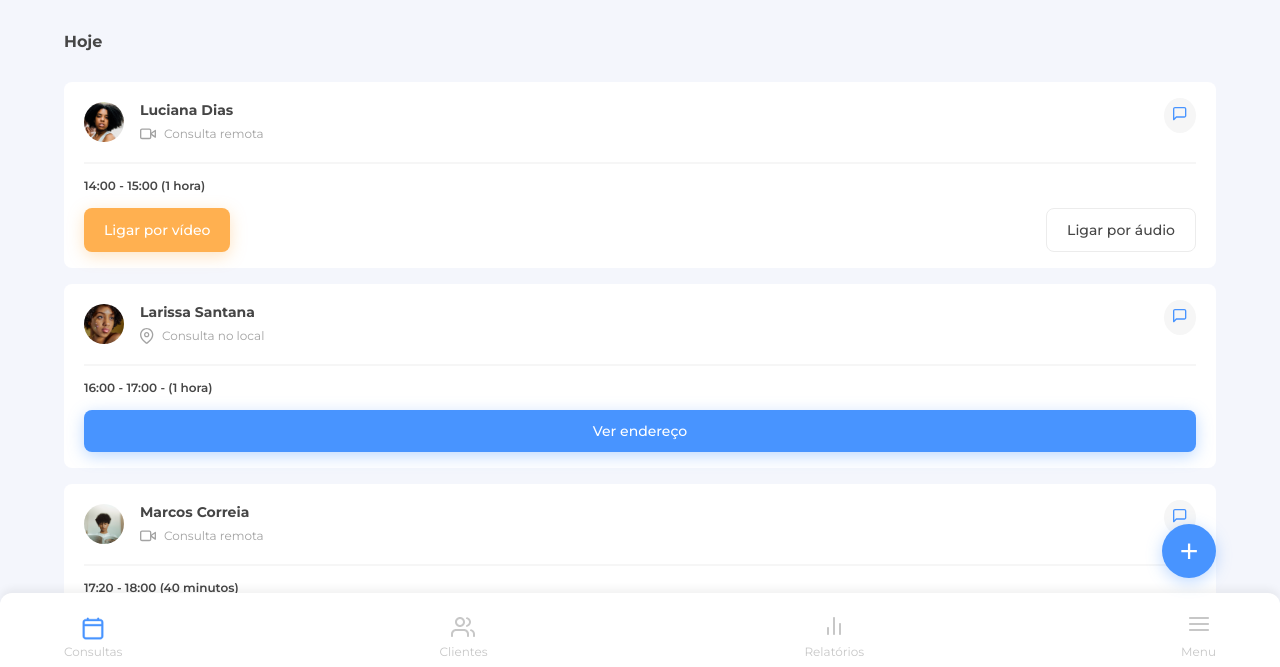
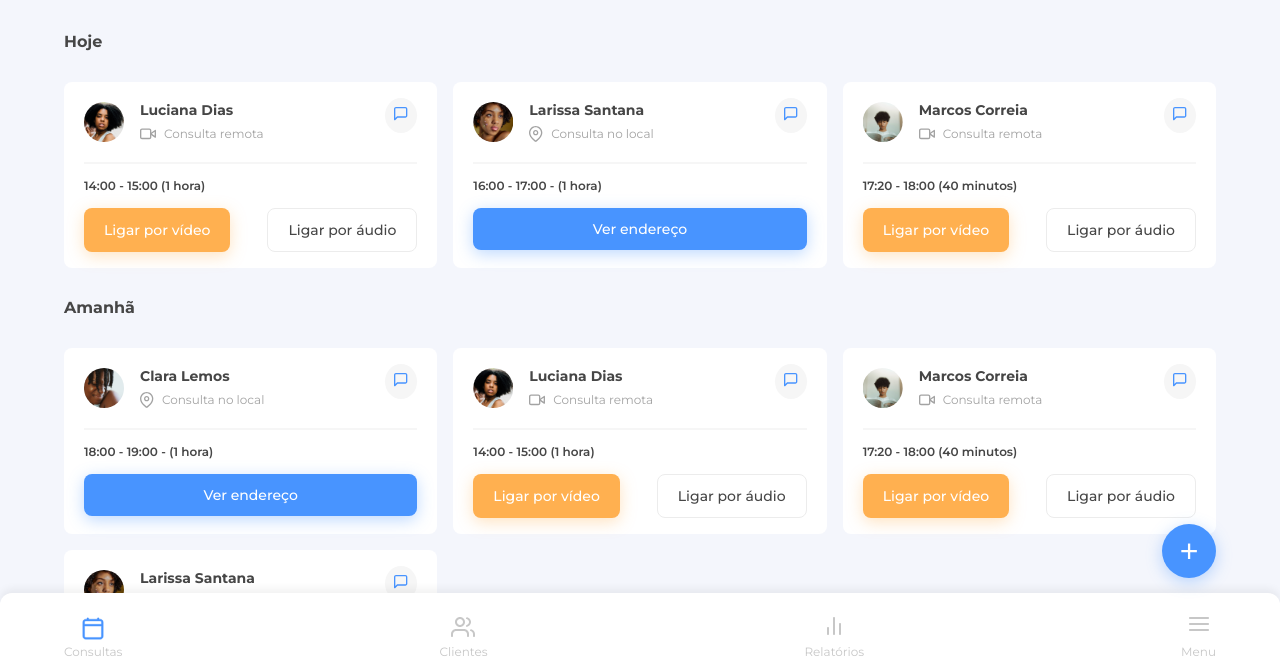
Before and after one commit to aluizamendes/responsividade-7DaysOfCode, a plain HTML site: page index.html in a window 1280 px wide. Shown: the part 118-785 px from the top of the page. Drawn offline with Linux system fonts and the light colour scheme.

Commit message:
added media queries

```diff
--- a/css/style.css
+++ b/css/style.css
@@ -20,7 +20,6 @@ body {
   font-family: 'Montserrat', sans-serif;
   font-size: 1.6rem;
   background-color: var(--surfaces);
-  min-height: 278vh;
 }
 
 .container {
@@ -75,7 +74,6 @@ section {
   background-color: #fff;
   padding: 1.6rem 2rem;
   border-radius: .8rem;
-  /* flex-basis: 100%; */
 }
 
 .card_profile .card_profile--avatar {
@@ -234,3 +232,16 @@ nav {
   justify-content: center;
   align-items: center;
 }
+
+/* ----- Media queries ----- */
+@media (min-width: 700px) {
+  section {
+    grid-template-columns: 1fr 1fr;
+  }
+}
+
+@media (min-width: 1100px) {
+  section {
+    grid-template-columns: 1fr 1fr 1fr;
+  }
+}
```
